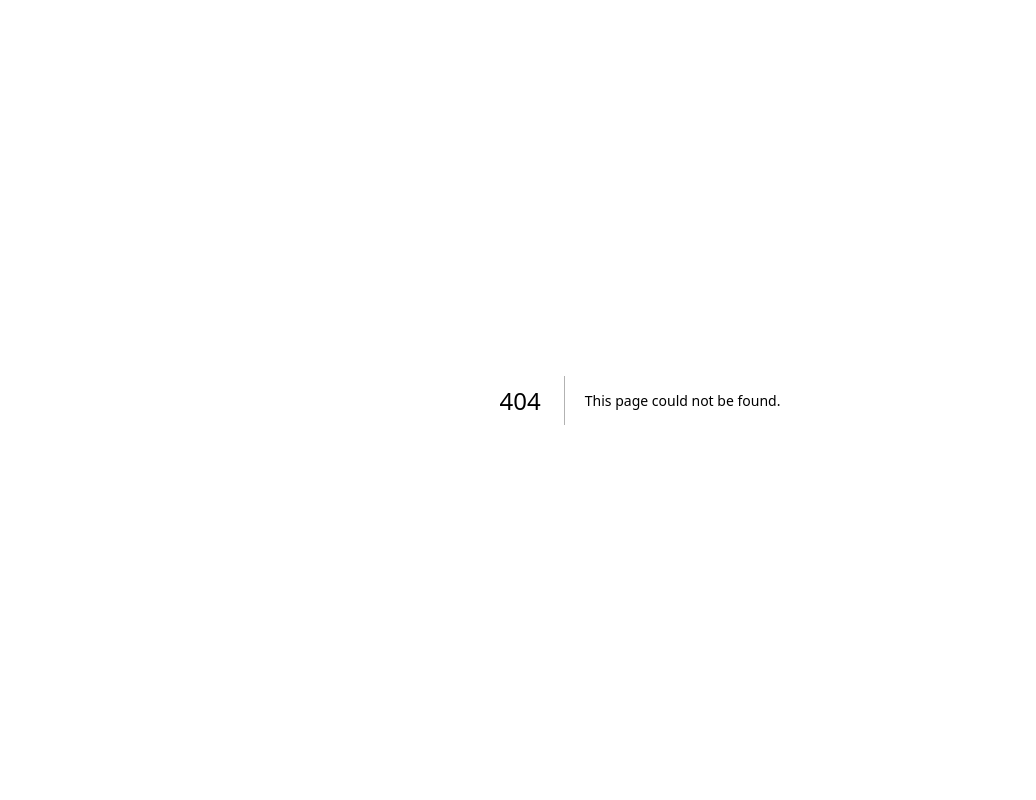
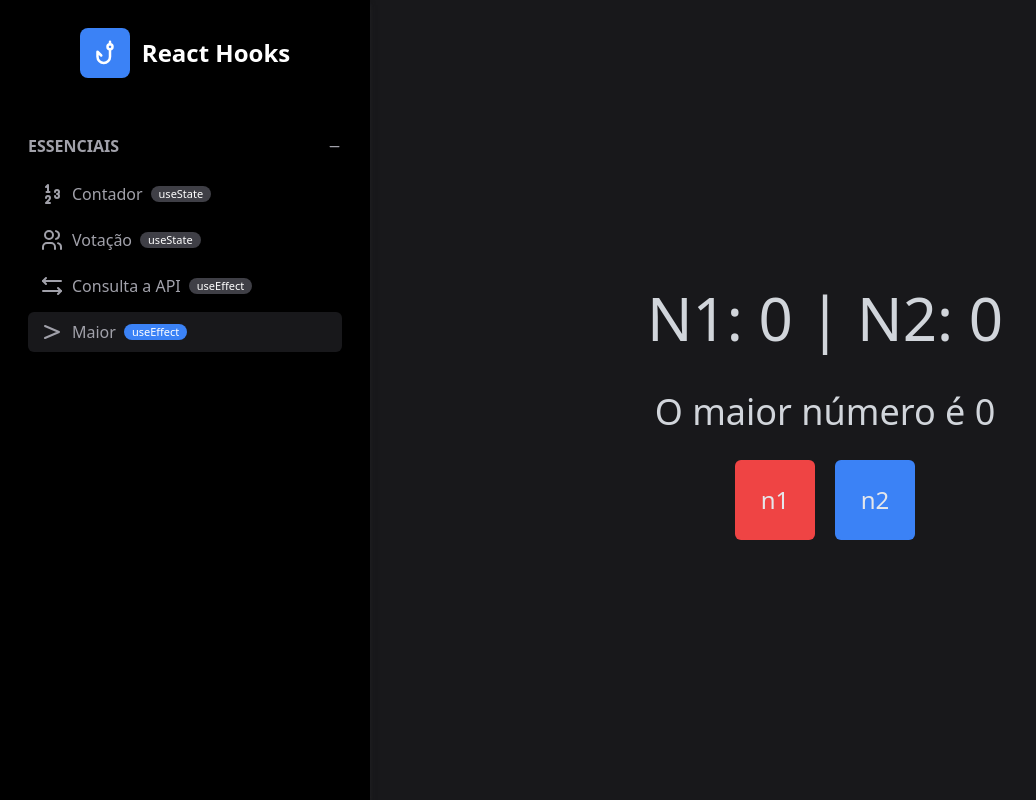
Before and after one commit to maryson011/repo-js, a Next.js app in the folder FundamentosReact/react-hooks/: page /essenciais/maior in a window 1280 px wide. Before the commit this address had no page. Shown: the whole page, without its empty margins (0-1036 px from the left). Built offline with nearby package versions, Linux system fonts and the light colour scheme.

Commit message:
feat: useEffect #2 (react-hooks)

```diff
--- a/FundamentosReact/react-hooks/src/components/template/MenuPrincipal.tsx
+++ b/FundamentosReact/react-hooks/src/components/template/MenuPrincipal.tsx
@@ -1,4 +1,4 @@
-import { IconMenu, IconX, IconNumbers, IconUsers, IconArrowsLeftRight } from "@tabler/icons-react";
+import { IconMenu, IconX, IconNumbers, IconUsers, IconArrowsLeftRight, IconMathGreater } from "@tabler/icons-react";
 import { MenuItem } from "../../data/models/MenuItem";
 import { MenuSecao } from "../../data/models/MenuSecao";
 import Logo from "./Logo";
@@ -15,6 +15,7 @@ export default function MenuPrincipal() {
                 {titulo: "Contador", url: "/essenciais/contador", tag: "useState", icone: <IconNumbers/>},
                 {titulo: "Votação", url: "/essenciais/votacao", tag: "useState", icone: <IconUsers/>},
                 {titulo: "Consulta a API", url: "/essenciais/consultaAPI", tag: "useEffect", icone: <IconArrowsLeftRight/>},
+                {titulo: "Maior", url: "/essenciais/maior", tag: "useEffect", icone: <IconMathGreater/>},
             ],
         },
     ];
--- /dev/null
+++ b/FundamentosReact/react-hooks/src/pages/essenciais/maior.tsx
@@ -0,0 +1,46 @@
+import Botao from "@/components/template/Botao";
+import Display from "@/components/template/Display";
+import Flex from "@/components/template/Flex";
+import Pagina from "@/components/template/Pagina";
+import { useEffect, useState } from "react";
+
+export default function(){
+    const [n1, setN1] = useState(0)
+    const [n2, setN2] = useState(0)
+    const [maior, setMaior] = useState(0)
+
+    function calculaMaior(){
+        return (n1>n2) ? n1 : n2
+    }
+
+    useEffect(()=>{
+        let m = calculaMaior()
+        setMaior(m)
+    }, [n1, n2])
+
+    useEffect(()=>{
+        console.log(`N1: ${n1}, N2: ${n2}, Maior: ${maior}`)
+    }, [n1,n2,maior])
+
+    useEffect(()=>{
+        if(maior > 5) {
+            window.alert("Os números estão ficando altos!")
+        }
+    }, [maior])
+
+    return (<Pagina titulo="" subtitulo="">
+        <Display texto={`N1: ${n1} | N2: ${n2}`} textoComplementar={`O maior número é ${maior}`}/>
+        <Flex gap={5}>
+            <Botao redondo tamanho="2xl"
+                texto="n1"
+                cor="bg-red-500"
+                onClick={()=>setN1(n1+1)}
+            />
+            <Botao redondo tamanho="2xl"
+                texto="n2"
+                cor="bg-blue-500"
+                onClick={()=>setN2(n2+1)}
+            />
+        </Flex>
+    </Pagina>)
+}
```
